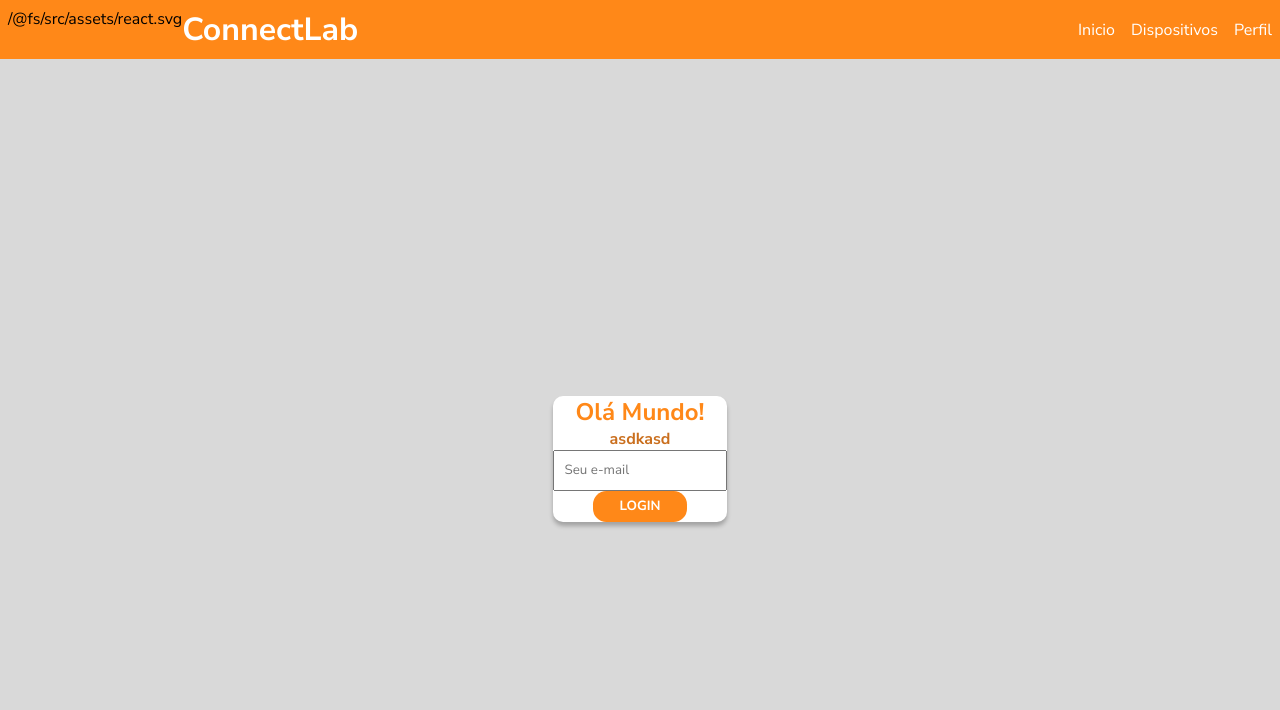
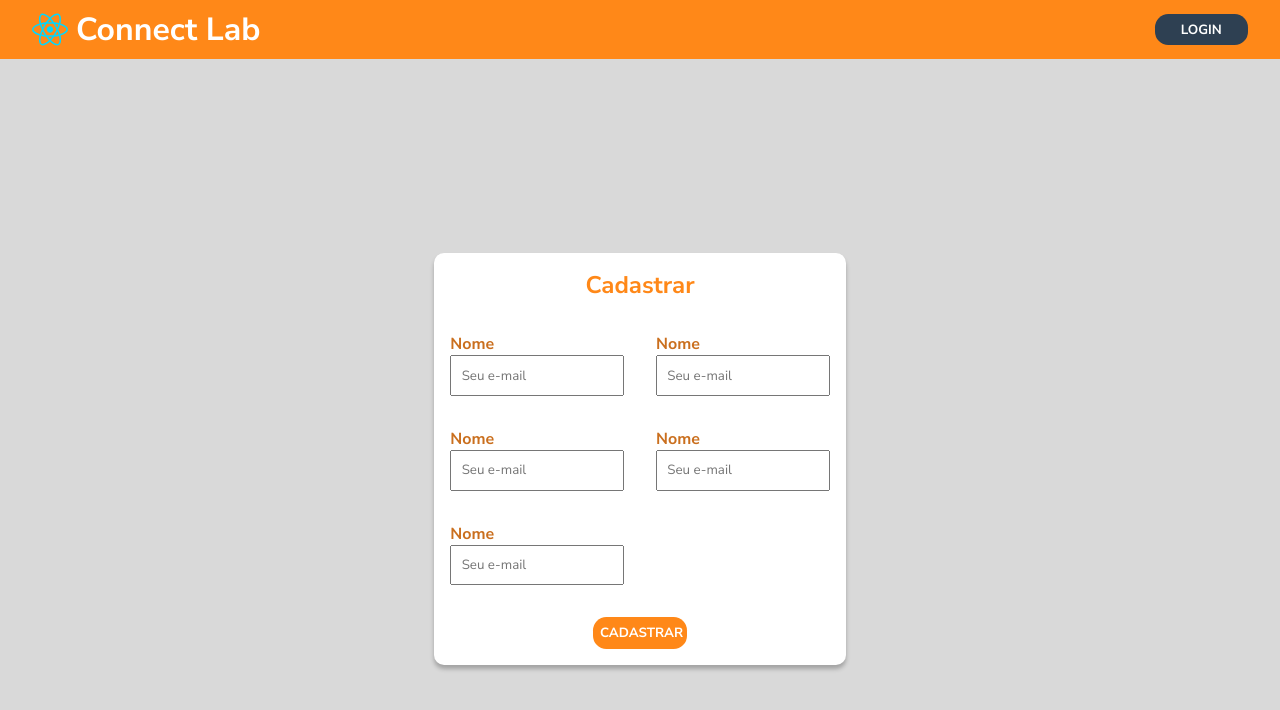
Before and after one commit to otneri/M01-PROJETO-AVALIATIVO_2, a React (Vite) app: page / in a window 1280 px wide. Shown: the top 710 px of the page. Built offline with nearby package versions, Linux system fonts and the light colour scheme.

Commit message:
formStyled

```diff
--- a/src/App.jsx
+++ b/src/App.jsx
@@ -2,6 +2,7 @@
 // import {BrowserRouter} from 'react-router-dom'
 // import { Rotas } from "./routes";
 import { Botao } from "./components/Buttons/Button";
+import { Form } from "./components/Form/Form";
 import { Header } from "./components/Header/Header";
 import { Input } from "./components/Inputs/Input";
 import { Paper } from "./components/Paper/Paper";
@@ -20,11 +21,9 @@ function App() {
     <BodyStyled>
     <Global/>
       <Paper>
-        <Title>Olá Mundo!</Title>
-
-        <Input >asdkasd</Input>
-
-        <Botao>Login</Botao>
+        <Title>Cadastrar</Title>
+        <Form/>
+        <Botao>Cadastrar</Botao>
 
       </Paper>
 
--- /dev/null
+++ b/src/assets/img.jsx
@@ -0,0 +1,9 @@
+import logo from './react.svg'
+
+export const Logo = () => {
+
+    return (
+        <img src={logo} alt="logo" />
+
+    )
+}
--- a/src/components/Buttons/Button.jsx
+++ b/src/components/Buttons/Button.jsx
@@ -1,4 +1,4 @@
-import {BotaoStyled} from './Buttons.styles'
+import {BotaoStyled, BotaoStyledLogin} from './Buttons.styles'
 
 import Proptypes from 'prop-types'
 
@@ -11,7 +11,21 @@ export const Botao = ({children}) => {
 
 
 }
+export const BotaoLogin = ({children}) => {
+
+    return (
+        <BotaoStyledLogin >{children}</BotaoStyledLogin>
+
+    )
+
+
+}
 
 Botao.propTypes = {
     children : Proptypes.node.isRequired,
 }
+
+BotaoLogin.propTypes = {
+    children : Proptypes.node.isRequired,
+
+}
--- a/src/components/Buttons/Buttons.styles.jsx
+++ b/src/components/Buttons/Buttons.styles.jsx
@@ -14,6 +14,22 @@ export const BotaoStyled =  styled.button `
 
     &:hover {
         color: ${temaPrincipal.text.orange};
-        background-color: black;
+        background-color: #2E4052;
     }
 `
+export const BotaoStyledLogin =  styled.button `
+    background-color: #2E4052;
+    color: ${temaPrincipal.text.white};
+    text-transform: uppercase;
+    font-weight: bold;
+    border: none;
+    padding: .5em;
+    width: 7em;
+    border-radius: 1em;
+    cursor: pointer;
+
+    &:hover {
+        color: ${temaPrincipal.text.orange};
+        background-color: #2e4052b0;
+    }
+`
--- /dev/null
+++ b/src/components/Form/Form.jsx
@@ -0,0 +1,16 @@
+import { Input } from '../Inputs/Input'
+import {FormStyle} from './Form.styled'
+
+export const Form = () => {
+
+    return (
+        <FormStyle>
+          <Input>Nome</Input>
+          <Input>Nome</Input>
+          <Input>Nome</Input>
+          <Input>Nome</Input>
+          <Input>Nome</Input>
+        </FormStyle>
+    )
+
+}
--- /dev/null
+++ b/src/components/Form/Form.styled.jsx
@@ -0,0 +1,9 @@
+import styled from 'styled-components'
+
+export const FormStyle = styled.form `
+    display: grid;
+    grid-template-columns: 1fr 1fr;
+    grid-gap: 2em;
+    margin: 2em 0em;
+
+    `
--- a/src/components/Header/Header.jsx
+++ b/src/components/Header/Header.jsx
@@ -1,20 +1,17 @@
+import { Logo } from "../../assets/img"
+import { BotaoLogin } from "../Buttons/Button"
 import { Navbar } from "../Navbar/Navbar"
 import { Div, HeaderStyled,TitleHeaderStyled} from "./Header.styled"
-import Logo from '../../assets/react.svg'
 
 export const Header = () => {
-
     return (
 
         <HeaderStyled>
             <Div>
-
-                {Logo}
-
-                <TitleHeaderStyled>ConnectLab</TitleHeaderStyled>
-
+                <Logo/>
+                <TitleHeaderStyled>Connect Lab</TitleHeaderStyled>
             </Div>
-            <Navbar/>
+            <BotaoLogin>login</BotaoLogin>
 
         </HeaderStyled>
 
--- a/src/components/Header/Header.styled.jsx
+++ b/src/components/Header/Header.styled.jsx
@@ -3,7 +3,7 @@ import {temaPrincipal} from '../../themes/TemaPrincipal'
 
 export const HeaderStyled =
     styled.header`
-        padding: 1vh;
+        padding: 1vh 4vh;
         display: flex;
         flex-direction: row;
         justify-content: space-between;
@@ -15,6 +15,7 @@ export const HeaderStyled =
 export const Div =
     styled.div`
         display: flex;
+        gap: 1vh;
         `
 export const TitleHeaderStyled =
     styled.h1`
--- a/src/components/Inputs/Input.jsx
+++ b/src/components/Inputs/Input.jsx
@@ -1,14 +1,14 @@
-import {InputStyled} from './Input.styled'
+import {InputStyled, ConteinerInput} from './Input.styled'
 import Proptypes from 'prop-types'
 import { SubTitle } from '../SubTitle/SubTitle'
 
 export const Input = ({children}) => {
 
     return(
-        <>
+        <ConteinerInput>
             <SubTitle>{children}</SubTitle>
             <InputStyled placeholder='Seu e-mail'></InputStyled>
-        </>
+        </ConteinerInput>
 
     )
 }
--- a/src/components/Inputs/Input.styled.jsx
+++ b/src/components/Inputs/Input.styled.jsx
@@ -3,10 +3,14 @@ import {temaPrincipal} from '../../themes/TemaPrincipal'
 
 export const InputStyled =  styled.input `
     padding: .7em;
-
     &:hover{
         border-color: ${temaPrincipal.colors.backgroundHeader};
     }
 
 
 `
+export const ConteinerInput = styled.div `
+    display: flex;
+    flex-direction: column;
+    align-items: flex-start;
+`
--- a/src/components/Navbar/Navbar.styled.jsx
+++ b/src/components/Navbar/Navbar.styled.jsx
@@ -23,4 +23,8 @@ export const AStyled =
     styled.a`
     color: white;
     text-decoration: none;
+
+    &:hover{
+        color:#2E4052;
+    }
     `
--- a/src/components/Paper/Paper.styled.jsx
+++ b/src/components/Paper/Paper.styled.jsx
@@ -10,5 +10,6 @@ export const PaperStyled =  styled.section `
     flex-direction: column;
     box-shadow: 0px 4px 4px rgba(0, 0, 0, 0.25);
     border-radius: 10px;
+    padding: 1em;
 
 `
```
